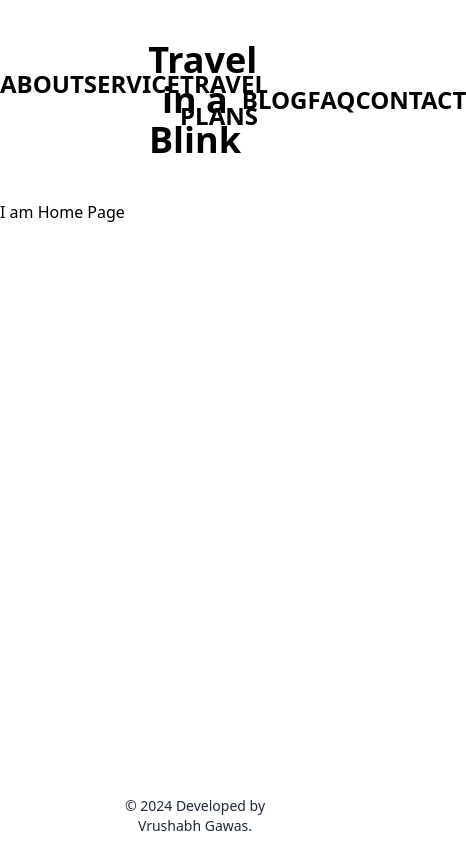
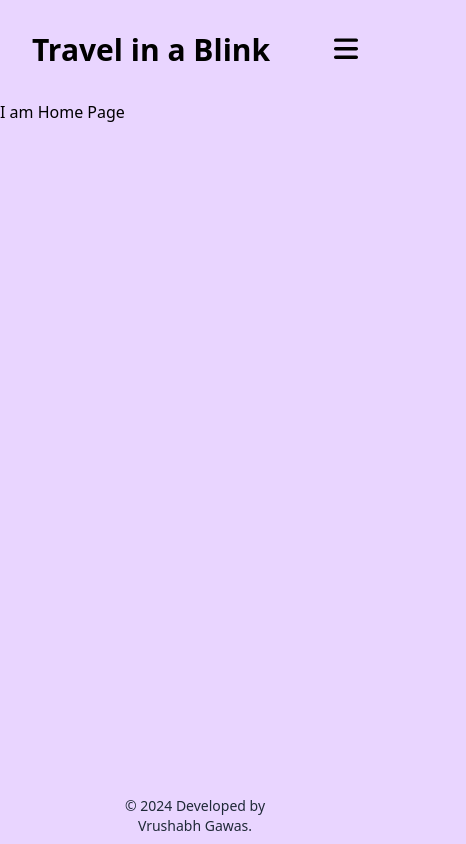
Before and after one commit to vrushabhgawas14/Travel-in-a-Blink, a Next.js app: page / in a window 390 px wide. Shown: the whole page, 466 px wide, since content can reach past the window. Built offline with nearby package versions, Linux system fonts and the light colour scheme.

Commit message:
Responsiveness of Navbar

```diff
--- a/src/app/layout.tsx
+++ b/src/app/layout.tsx
@@ -15,7 +15,7 @@ export default function RootLayout({
 }>) {
   return (
     <html lang="en">
-      <body>
+      <body className="bg-purple-200">
         <Navbar />
         {children}
         <Footer />
--- a/src/components/Navbar.tsx
+++ b/src/components/Navbar.tsx
@@ -1,25 +1,32 @@
-import { NavFirstHalf, NavSecondHalf } from "@/constants/NavbarDetails";
+import {
+  hamburgerMenu,
+  NavFirstHalf,
+  NavSecondHalf,
+} from "@/constants/NavbarDetails";
 
 export default function Navbar() {
   return (
     <>
-      <div className="flex items-center w-full text-2xl font-semibold py-10">
-        <div className="flex justify-evenly w-[38%] py-2">
+      <div className="flex items-center justify-between w-full text-2xl font-semibold py-10 sm:p-8 sm:w-auto">
+        <div className="flex justify-evenly w-[38%] py-2 sm:hidden">
           {NavFirstHalf.map((item) => (
-            <a key={item.id} href={item.url} target="_blank">
+            <a key={item.id} href={item.url}>
               {item.text}
             </a>
           ))}
         </div>
-        <div className="text-center font-bold text-4xl w-[24%]">
+        <div className="text-center font-bold text-4xl w-[24%] sm:text-3xl sm:w-auto">
           <a href="/">Travel in a Blink</a>
         </div>
-        <div className="flex justify-evenly w-[38%] py-2">
+        <div className="flex justify-evenly w-[38%] py-2 sm:hidden">
           {NavSecondHalf.map((item) => (
-            <a key={item.id} href={item.url} target="_blank">
+            <a key={item.id} href={item.url}>
               {item.text}
             </a>
           ))}
+        </div>
+        <div className="hidden sm:block sm:w-auto">
+          <button className="w-6 h-6">{hamburgerMenu.bar}</button>
         </div>
       </div>
     </>
--- a/src/constants/NavbarDetails.tsx
+++ b/src/constants/NavbarDetails.tsx
@@ -33,3 +33,11 @@ export const NavSecondHalf = [
     url: "/contact",
   },
 ];
+
+export const hamburgerMenu = {
+  bar: (
+    <svg viewBox="0 0 448 512" className="fill-black">
+      <path d="M0 96C0 78.3 14.3 64 32 64H416c17.7 0 32 14.3 32 32s-14.3 32-32 32H32C14.3 128 0 113.7 0 96zM0 256c0-17.7 14.3-32 32-32H416c17.7 0 32 14.3 32 32s-14.3 32-32 32H32c-17.7 0-32-14.3-32-32zM448 416c0 17.7-14.3 32-32 32H32c-17.7 0-32-14.3-32-32s14.3-32 32-32H416c17.7 0 32 14.3 32 32z" />
+    </svg>
+  ),
+};
```
